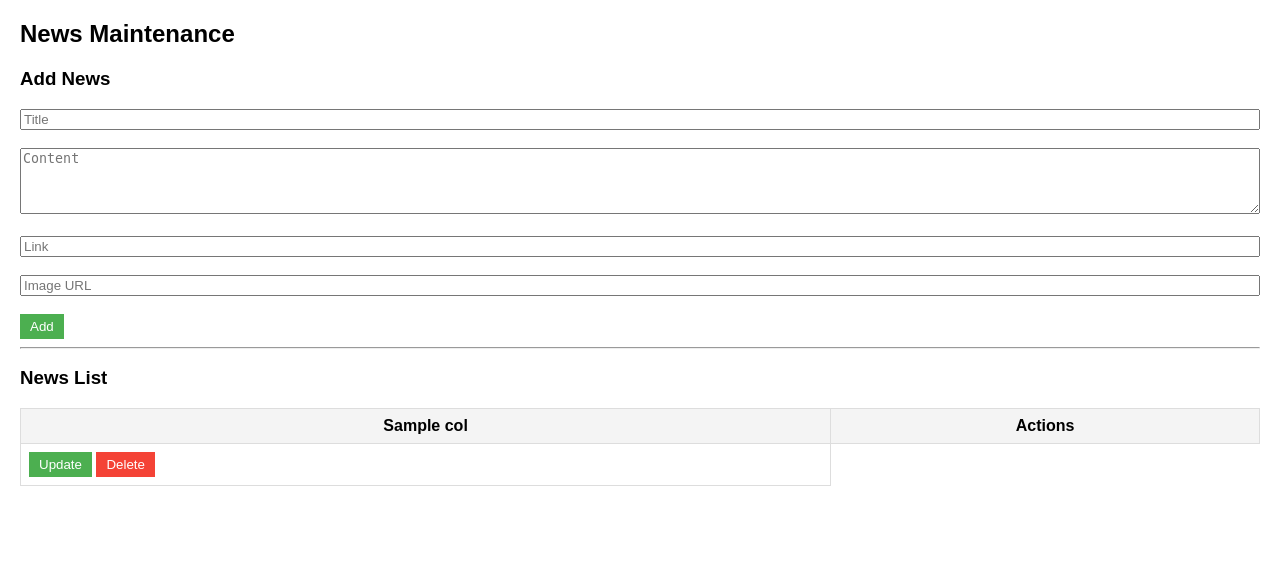
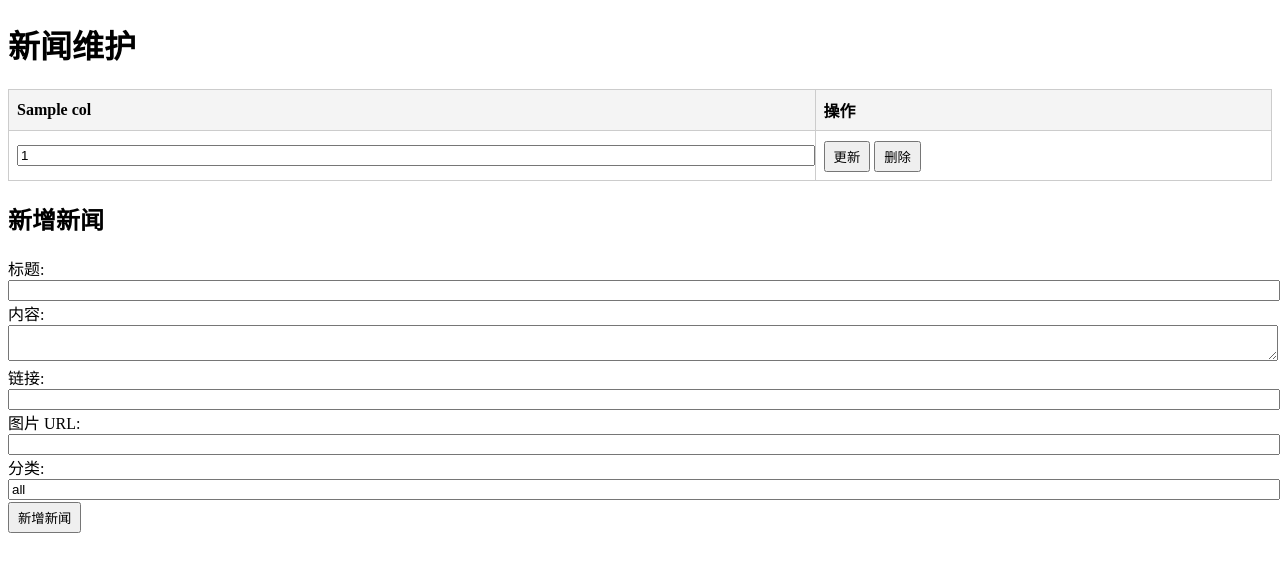
Before and after one commit to elaineling891-ux/allMyChineseNews, a FastAPI app: template templates/maintenance.html in a window 1280 px wide. Shown: the top 572 px of the page. Run offline with FastAPI, Linux system fonts and the light colour scheme; the template is opened without the code that fills it: most values are stand-ins (such as "Sample title", 1, 10 or a date in 2020); parts of the project's set-up code (start-up, migrations or seed data) failed here and were passed over.

Commit message:
Update maintenance.html

```diff
--- a/templates/maintenance.html
+++ b/templates/maintenance.html
@@ -1,94 +1,61 @@
 <!DOCTYPE html>
-<html lang="en">
+<html lang="zh">
 <head>
     <meta charset="UTF-8">
-<title>News Maintenance</title>
+    <title>新闻维护</title>
     <style>
-body { font-family: Arial; margin:20px;}
-table { width: 100%; border-collapse: collapse; margin-bottom: 20px;}
-th, td { border: 1px solid #ddd; padding: 8px; }
+        table { border-collapse: collapse; width: 100%; }
+        th, td { border: 1px solid #ccc; padding: 8px; text-align: left; }
         th { background-color: #f4f4f4; }
-textarea, input { width: 100%; box-sizing: border-box; }
-.btn { padding:5px 10px; border:none; cursor:pointer; }
-.btn-update { background-color:#4CAF50;color:white; }
-.btn-delete { background-color:#f44336;color:white; }
+        input[type=text], textarea { width: 100%; }
+        form { margin: 0; }
+        button { padding: 4px 8px; margin-top: 2px; }
     </style>
 </head>
 <body>
-<h2>News Maintenance</h2>
-
-<form id="addForm">
-    <h3>Add News</h3>
-    <input name="title" placeholder="Title" required><br><br>
-    <textarea name="content" rows="4" placeholder="Content" required></textarea><br><br>
-    <input name="link" placeholder="Link"><br><br>
-    <input name="image_url" placeholder="Image URL"><br><br>
-    <button type="submit" class="btn btn-update">Add</button>
-</form>
-
-<hr>
-<h3>News List</h3>
-<table id="newsTable">
+    <h1>新闻维护</h1>
+    <table>
         <thead>
             <tr>
-            {% for col in columns %}<th>{{ col }}</th>{% endfor %}
-            <th>Actions</th>
+                {% for col in columns %}
+                    <th>{{ col }}</th>
+                {% endfor %}
+                <th>操作</th>
             </tr>
         </thead>
         <tbody>
             {% for row in rows %}
-        <tr data-id="{{ row[0] }}">
-            {% for col, value in zip(columns, row) %}
-                {% if col == "content" %}
-                    <td><textarea name="{{ col }}">{{ value }}</textarea></td>
+                <tr>
+                    <form method="post" action="/update/{{ row[0] }}">
+                        {% for i in range(columns|length) %}
+                            {% if columns[i] == 'id' or columns[i] == 'created_at' %}
+                                <td>{{ row[i] }}</td>
+                            {% elif columns[i] == 'content' %}
+                                <td><textarea name="{{ columns[i] }}">{{ row[i] }}</textarea></td>
                             {% else %}
-                    <td><input name="{{ col }}" value="{{ value }}"></td>
+                                <td><input type="text" name="{{ columns[i] }}" value="{{ row[i] }}"></td>
                             {% endif %}
                         {% endfor %}
                         <td>
-                <button class="btn btn-update">Update</button>
-                <button class="btn btn-delete">Delete</button>
+                            <button type="submit">更新</button>
+                    </form>
+                    <form method="post" action="/delete/{{ row[0] }}" style="display:inline;">
+                        <button type="submit" onclick="return confirm('确定删除吗？')">删除</button>
+                    </form>
                     </td>
                 </tr>
             {% endfor %}
         </tbody>
     </table>
 
-<script>
-const newsTable = document.getElementById("newsTable");
-const addForm = document.getElementById("addForm");
-
-// 添加新闻
-addForm.addEventListener("submit", async e => {
-    e.preventDefault();
-    const formData = new FormData(addForm);
-    const resp = await fetch("/admin", { method:"POST", body: new URLSearchParams(formData) });
-    const result = await resp.json();
-    alert(result.message);
-    location.reload(); // 简单刷新列表，也可以做局部更新
-});
-
-// 更新/删除按钮
-newsTable.addEventListener("click", async e => {
-    const tr = e.target.closest("tr");
-    if(!tr) return;
-    const news_id = tr.dataset.id;
-    if(e.target.classList.contains("btn-update")) {
-        const inputs = tr.querySelectorAll("input, textarea");
-        const data = {};
-        inputs.forEach(i=> data[i.name]=i.value);
-        const resp = await fetch(`/update/${news_id}`, { method:"POST", body:new URLSearchParams(data) });
-        const result = await resp.json();
-        alert(result.message);
-    }
-    if(e.target.classList.contains("btn-delete")) {
-        if(!confirm("Delete this news?")) return;
-        const resp = await fetch(`/delete/${news_id}`, { method:"POST" });
-        const result = await resp.json();
-        alert(result.message);
-        tr.remove();
-    }
-});
-</script>
+    <h2>新增新闻</h2>
+    <form method="post" action="/admin">
+        <label>标题:<br><input type="text" name="title" required></label><br>
+        <label>内容:<br><textarea name="content" required></textarea></label><br>
+        <label>链接:<br><input type="text" name="link"></label><br>
+        <label>图片 URL:<br><input type="text" name="image_url"></label><br>
+        <label>分类:<br><input type="text" name="category" value="all"></label><br>
+        <button type="submit">新增新闻</button>
+    </form>
 </body>
 </html>
```
Lines whose indentation alone changed are shown as unchanged.
